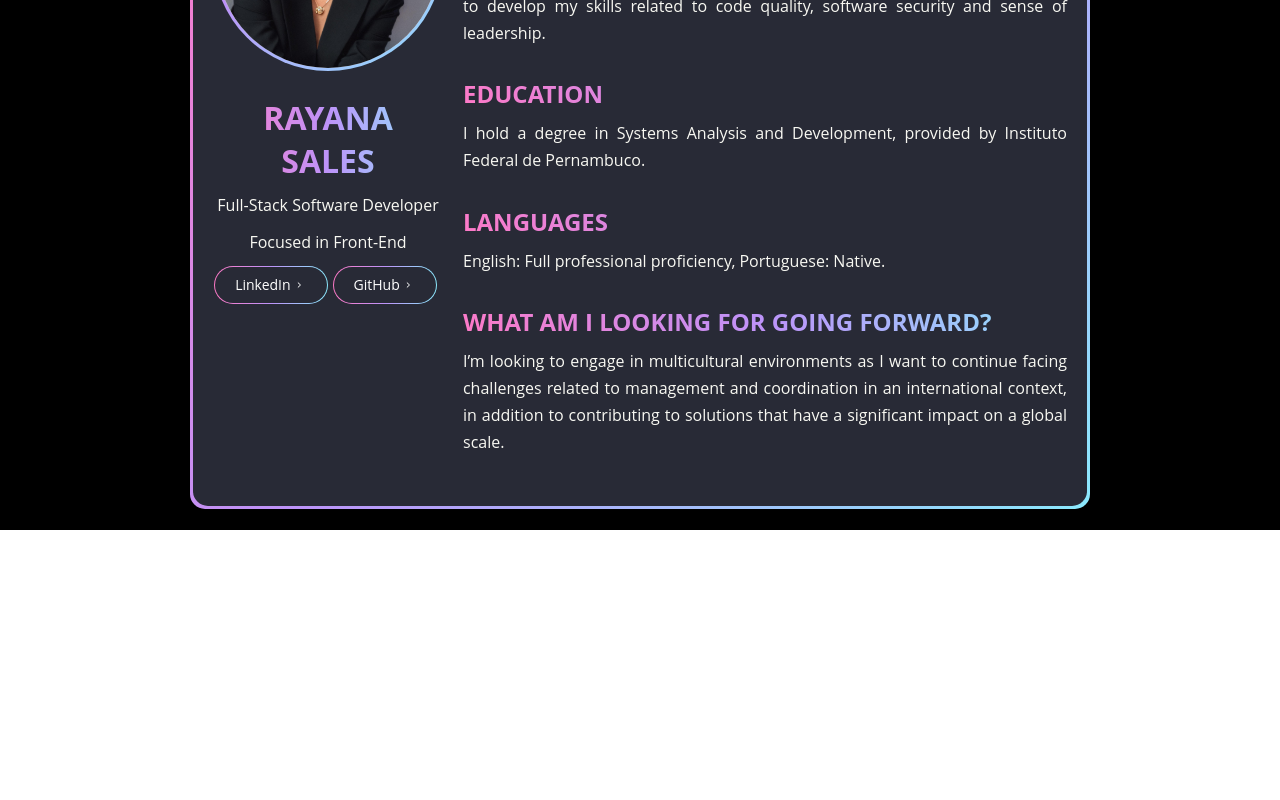
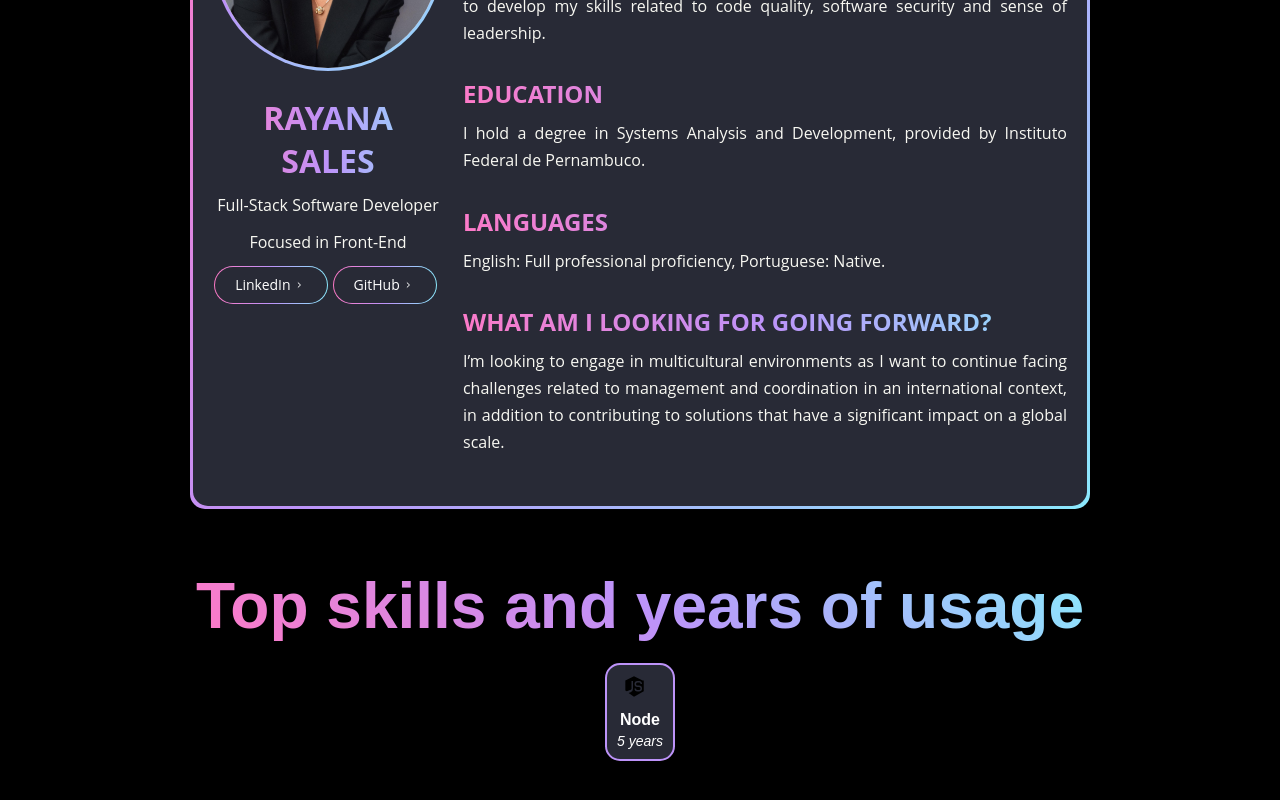
Before and after one commit to RayanaSales/RayanaSales.github.io, a React (Create React App) app: page / in a window 1280 px wide. Shown: the part 270-1070 px from the top of the page. Before the commit the page ends 800 px from the top, so only its background shows below. Built offline with nearby package versions, Linux system fonts and the light colour scheme.

Commit message:
Feat: WIP - skills zone

```diff
--- a/src/App.js
+++ b/src/App.js
@@ -3,12 +3,14 @@ import React from "react";
 import "./assets/styles/App.css";
 import Header from "./components/Header";
 import About from "./components/About";
+import TopSkills from "./components/TopSkills";
 
 function App() {
   return (
     <div className="App">
       <Header />
       <About />
+      <TopSkills />
     </div>
   );
 }
--- /dev/null
+++ b/src/assets/styles/TopSkills.css
@@ -0,0 +1,62 @@
+/* TopSkills.css */
+.skills-container {
+  color: #fff;
+  padding: 20px;
+  max-width: 100%;
+  margin: 20px auto;
+  font-family: 'Arial', sans-serif;
+  text-align: center;
+}
+
+.skills-container h2 {
+  font-size: 4rem;
+  margin-bottom: 20px;
+  background: linear-gradient(45deg, #ff79c6, #bd93f9, #8be9fd);
+  -webkit-background-clip: text;
+  -webkit-text-fill-color: transparent;
+}
+
+.buttons-container {
+  display: flex;
+  flex-wrap: wrap;
+  gap: 10px;
+  justify-content: center;
+}
+
+.skill-button {
+  display: flex;
+  flex-direction: column;
+  align-items: center;
+  gap: 4px;
+  background-color: #282a36;
+  border: 2px solid #bd93f9;
+  border-radius: 15px;
+  cursor: pointer;
+  padding: 10px;
+  transition: color 0.3s ease;
+  text-align: center;
+}
+
+.skill-button:hover, .skill-button:focus {
+  color: #8be9fd;
+}
+
+.icon-container {
+  height: 32px;
+  width: 32px;
+  display: flex;
+  align-items: center;
+  justify-content: center;
+}
+
+.skill-name {
+  font-size: 1rem;
+  font-weight: bold;
+  color: #fff;
+}
+
+.skill-years {
+  font-size: 0.875rem;
+  font-style: italic;
+  color: #fff;
+}
--- a/src/components/Header.js
+++ b/src/components/Header.js
@@ -17,7 +17,6 @@ function Header() {
         <nav className="nav-links">
           <a href="#about">About</a>
           <a href="#skills">Skills</a>
-          <a href="#certifications">Certifications</a>
           <a href="#experience">Experience</a>
           <a href="#volunteering">Volunteering</a>
         </nav>
--- /dev/null
+++ b/src/components/TopSkills.js
@@ -0,0 +1,48 @@
+// TopSkills.js // <h2>Top skills and years of usage</h2>
+import React from "react";
+import "../assets/styles/TopSkills.css";
+
+const skills = {
+  Node: {
+    years: "5 years",
+    svgPath:
+      "M18.6667 5.618L10 1.26 1.33333 5.618v9.86l1.50933.88 3.08533-1.248A2.25 2.25 0 007.5 13.728V6h1.5v7.728a3.75 3.75 0 01-2.3435 3.476l-2.01033.813L10 21.87l9.75-5.688V5.618zM10.5 9a3 3 0 013-3h1.7505C16.7685 6 18 7.23 18 8.75V9h-1.5v-.25A1.25 1.25 0 0015.2505 7.5H13.5a1.5 1.5 0 000 3h1.5a3 3 0 110 6H13.5a3 3 0 01-3-3h1.5a1.5 1.5 0 001.5 1.5h1.5a1.5 1.5 0 100-3H13.5a3 3 0 01-3-3z",
+  },
+  // Adicione outros skills conforme necessário
+};
+
+const SkillButton = ({ skill, years, svgPath }) => (
+  <button className="skill-button" type="button">
+    <div className="icon-container">
+      <svg
+        fill="#8be9fd"
+        height="32"
+        width="32"
+        viewBox="0 0 32 32"
+        xmlns="http://www.w3.org/2000/svg"
+      >
+        <path d={svgPath} fill="currentColor" />
+      </svg>
+    </div>
+    <span className="skill-name">{skill}</span>
+    <span className="skill-years">{years}</span>
+  </button>
+);
+
+const TopSkills = () => (
+  <div className="skills-container">
+    <h2>Top skills and years of usage</h2>
+    <div className="buttons-container">
+      {Object.entries(skills).map(([skill, { years, svgPath }]) => (
+        <SkillButton
+          key={skill}
+          skill={skill}
+          years={years}
+          svgPath={svgPath}
+        />
+      ))}
+    </div>
+  </div>
+);
+
+export default TopSkills;
```
Also changed, not shown: src/assets/images/ReactIcon.svg (added).
